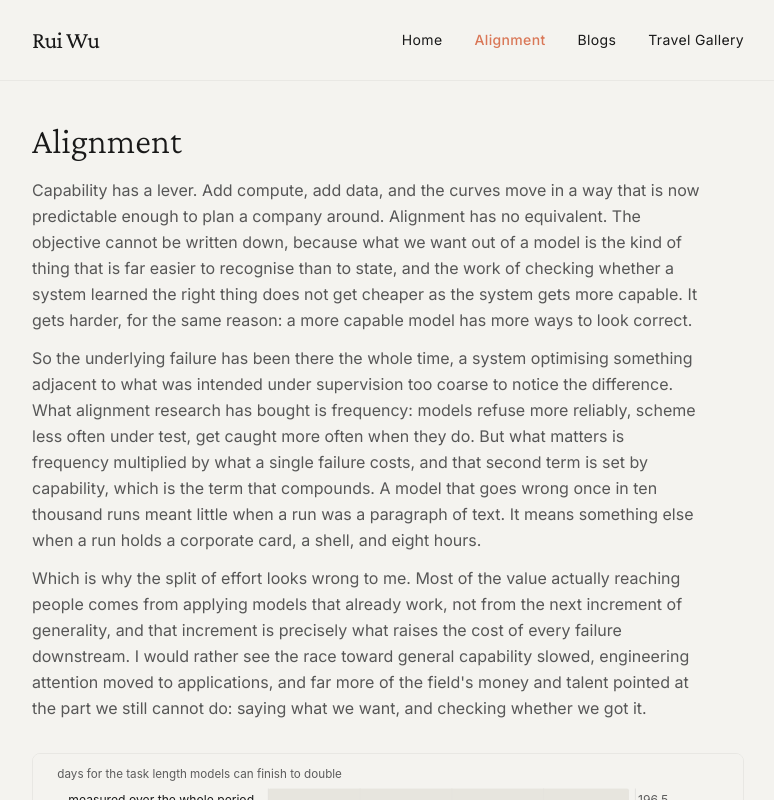
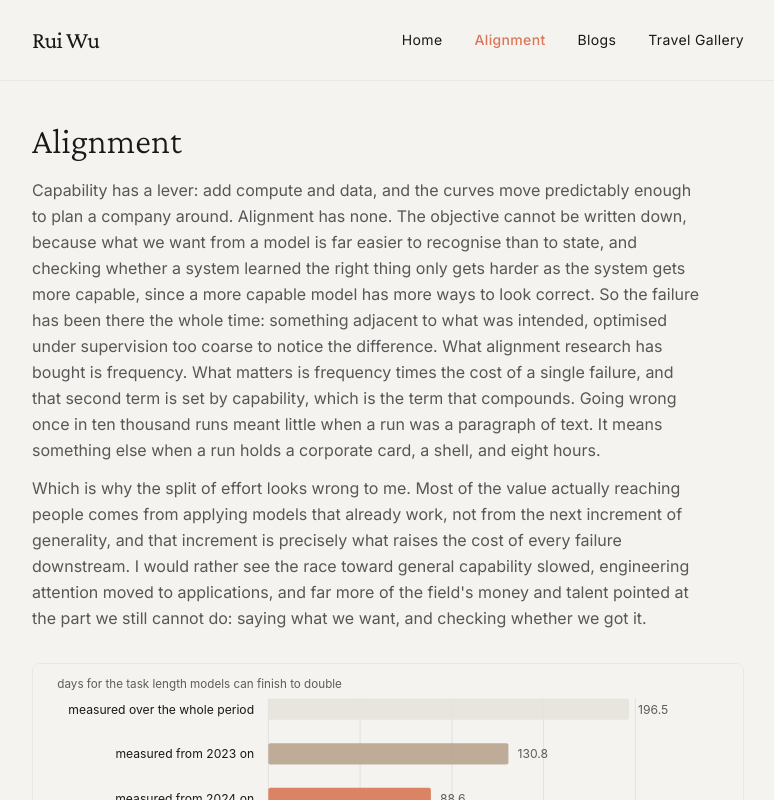
Before and after one commit to RuiWu1123/RuiWu1123.github.io, a React (Vite) app: page /#/alignment in a window 1280 px wide. Shown: the top 800 px of the page, without its empty margins (252-1026 px from the left). Built offline with nearby package versions, Linux system fonts and the light colour scheme.

Commit message:
Two paragraphs: the problem, then the call

```diff
--- a/pages/Alignment.tsx
+++ b/pages/Alignment.tsx
@@ -11,22 +11,17 @@ const Alignment: React.FC = () => {
 
         <div className="space-y-3 mb-8 max-w-2xl">
           <p className="text-base font-sans text-anthropic-gray leading-relaxed">
-            Capability has a lever. Add compute, add data, and the curves move in a way that is now
-            predictable enough to plan a company around. Alignment has no equivalent. The objective
-            cannot be written down, because what we want out of a model is the kind of thing that is
-            far easier to recognise than to state, and the work of checking whether a system learned
-            the right thing does not get cheaper as the system gets more capable. It gets harder, for
-            the same reason: a more capable model has more ways to look correct.
-          </p>
-          <p className="text-base font-sans text-anthropic-gray leading-relaxed">
-            So the underlying failure has been there the whole time, a system optimising something
-            adjacent to what was intended under supervision too coarse to notice the difference. What
-            alignment research has bought is frequency: models refuse more reliably, scheme less often
-            under test, get caught more often when they do. But what matters is frequency multiplied
-            by what a single failure costs, and that second term is set by capability, which is the
-            term that compounds. A model that goes wrong once in ten thousand runs meant little when a
-            run was a paragraph of text. It means something else when a run holds a corporate card, a
-            shell, and eight hours.
+            Capability has a lever: add compute and data, and the curves move predictably enough to
+            plan a company around. Alignment has none. The objective cannot be written down, because
+            what we want from a model is far easier to recognise than to state, and checking whether a
+            system learned the right thing only gets harder as the system gets more capable, since a
+            more capable model has more ways to look correct. So the failure has been there the whole
+            time: something adjacent to what was intended, optimised under supervision too coarse to
+            notice the difference. What alignment research has bought is frequency. What matters is
+            frequency times the cost of a single failure, and that second term is set by capability,
+            which is the term that compounds. Going wrong once in ten thousand runs meant little when
+            a run was a paragraph of text. It means something else when a run holds a corporate card,
+            a shell, and eight hours.
           </p>
           <p className="text-base font-sans text-anthropic-gray leading-relaxed">
             Which is why the split of effort looks wrong to me. Most of the value actually reaching
```
